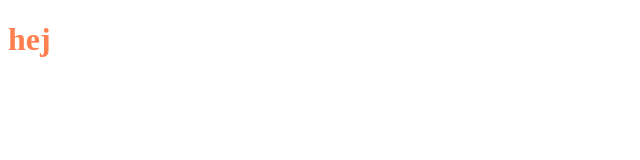
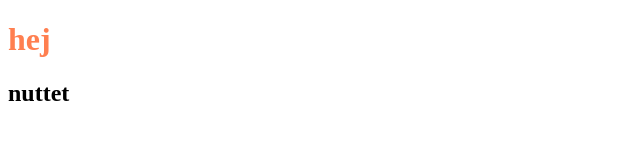
Before and after one commit to alfaflugel/git-test, a plain HTML site: page index.html in a window 1280 px wide. Shown: the whole page, without its empty margins (0-640 px from the left). Drawn offline with Linux system fonts and the light colour scheme.

Commit message:
ændring

```diff
--- a/index.html
+++ b/index.html
@@ -11,6 +11,7 @@
 
 <body>
     <h1>hej</h1>
+    <h2>nuttet</h2>
 </body>
 
 </html>
```
